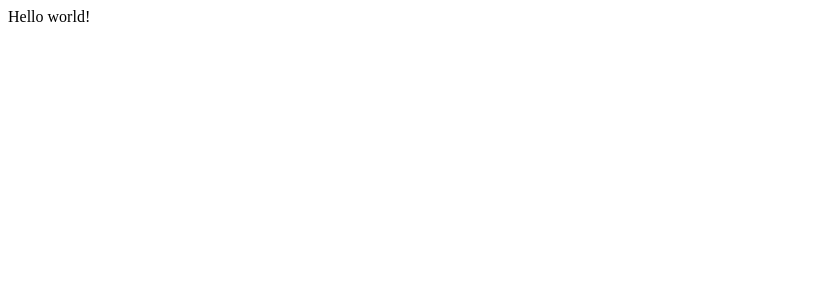
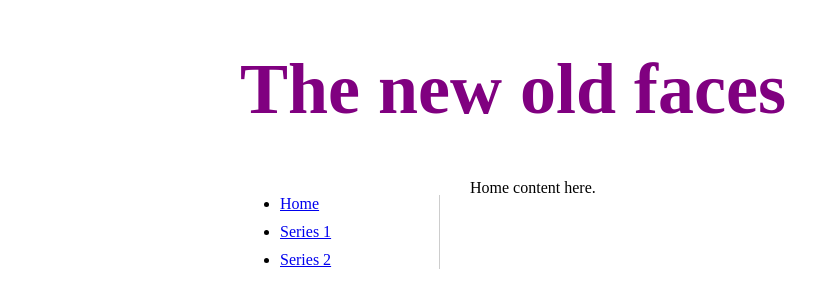
Before and after one commit to ceaucari/fonca-gatsby, a Gatsby site: page / in a window 1280 px wide. Shown: the whole page, without its empty margins (0-840 px from the left). Built offline with nearby package versions, Linux system fonts and the light colour scheme; Gatsby itself is replaced by a stand-in of ours.

Commit message:
First commit

```diff
--- /dev/null
+++ b/src/components/header.js
@@ -0,0 +1,12 @@
+import React from "react"
+
+const styles = {
+  header: {
+    color: "purple",
+    fontSize: "72px",
+  },
+}
+
+export default function Header(props) {
+  return <h1 style={styles.header}>{props.headerText}</h1>
+}
--- /dev/null
+++ b/src/components/mainLayout.js
@@ -0,0 +1,35 @@
+import React from "react"
+import Sidebar from "./sidebar"
+import Header from "./header"
+
+const styles = {
+  container: {
+    margin: "0 auto",
+    maxWidth: "800px",
+  },
+  main: {
+    display: "flex",
+  },
+  sidebar: {
+    width: "200px",
+  },
+  mainContent: {
+    marginLeft: "30px",
+  },
+}
+
+function MainLayout({ children }) {
+  return (
+    <div style={styles.container}>
+      <Header headerText="The new old faces" />
+      <div style={styles.main}>
+        <div className="sidebar-wrapper" style={styles.sidebar}>
+          <Sidebar />
+        </div>
+        <div style={styles.mainContent}>{children}</div>
+      </div>
+    </div>
+  )
+}
+
+export default MainLayout
--- /dev/null
+++ b/src/components/sidebar.js
@@ -0,0 +1,36 @@
+import React from "react"
+import { Link } from "gatsby"
+
+const styles = {
+  sidebar: {
+    borderRight: "1px solid #cdcdcd",
+  },
+  link: {
+    display: "block",
+    marginBottom: "10px",
+  },
+}
+
+export default function Sidebar() {
+  return (
+    <div className="sidebar" style={styles.sidebar}>
+      <ul>
+        <li>
+          <Link style={styles.link} to="/">
+            Home
+          </Link>
+        </li>
+        <li>
+          <Link style={styles.link} to="/series/1">
+            Series 1
+          </Link>
+        </li>
+        <li>
+          <Link style={styles.link} to="/series/2">
+            Series 2
+          </Link>
+        </li>
+      </ul>
+    </div>
+  )
+}
--- a/src/pages/index.js
+++ b/src/pages/index.js
@@ -1,5 +1,6 @@
 import React from "react"
+import MainLayout from "../components/mainLayout"
 
 export default function Home() {
-  return <div>Hello world!</div>
+  return <MainLayout>Home content here.</MainLayout>
 }
--- /dev/null
+++ b/src/pages/series/1.js
@@ -0,0 +1,6 @@
+import React from "react"
+import MainLayout from "../../components/mainLayout"
+
+export default function Series1() {
+  return <MainLayout>Series 1 here.</MainLayout>
+}
--- /dev/null
+++ b/src/pages/series/2.js
@@ -0,0 +1,6 @@
+import React from "react"
+import MainLayout from "../../components/mainLayout"
+
+export default function Series2() {
+  return <MainLayout>Series 2 here.</MainLayout>
+}
```
Also changed, not shown: src/components/container.js (added, +12 -0 lines).
